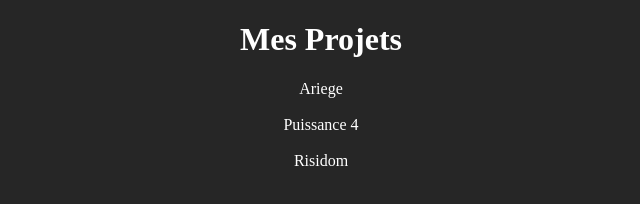
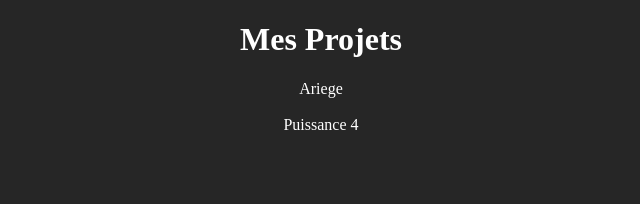
Before and after one commit to Exyloss/Exyloss.github.io, a plain HTML site: page index.html in a window 1280 px wide. Shown: the full height of the page, 319-959 px from the left. Drawn offline with Linux system fonts and the light colour scheme.

Commit message:
Update index.html

```diff
--- a/index.html
+++ b/index.html
@@ -9,6 +9,5 @@
 		<h1>Mes Projets</h1>
 		<a href="ariege">Ariege</a><br>
 		<a href="puissance4">Puissance 4</a><br>
-		<a href="https://github.com/Exyloss/risidom">Risidom</a><br>
 	</body>
 </html>
```
